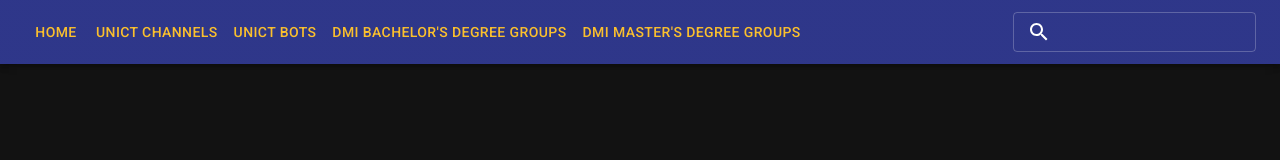
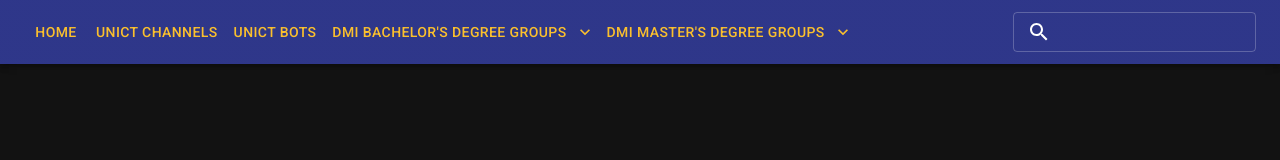
Before and after one commit to UNICT-DMI/unict-telegram-hub, a Next.js app: page / in a window 1280 px wide. Shown: the top 160 px of the page. Built offline with nearby package versions, Linux system fonts and the light colour scheme.

Commit message:
Added dropdown menu for desktop navigation

```diff
--- a/components/AppBar/appbar.tsx
+++ b/components/AppBar/appbar.tsx
@@ -2,7 +2,7 @@ import AppBar from '@mui/material/AppBar';
 import Toolbar from '@mui/material/Toolbar';
 import useIsMobile from '../../hooks/useIsMobile';
 import { FilterSetter } from '../../models/Filter';
-import DesktopNavigation from '../DesktopNavigation/DesktopNavigation';
+import DesktopNavigation from '../DesktopNavigation/desktopNavigation';
 
 const AppBarWrapper = ({ setFilter }: Props) => {
   return (
--- a/components/DesktopNavigation/desktopNavigation.tsx
+++ b/components/DesktopNavigation/desktopNavigation.tsx
@@ -4,16 +4,23 @@ import Link from 'next/link';
 import { FilterSetter } from '../../models/Filter';
 import { routes } from '../../pages';
 import Filter from '../Filter/Filter';
+import NavigationMenu from '../NavigationMenu/NavigationMenu';
 
-const DesktopNavigation = ({ setFilter }: Props) => {
+const DesktopNavigation = ({ setFilter }: Props): JSX.Element => {
   return (
     <>
-      <Box sx={{ flexGrow: 1 }}>
-        {routes.map((route, index) => (
-          <Button key={index}>
-            <Link href={route.href}>{route.label}</Link>
-          </Button>
-        ))}
+      <Box sx={{ display: 'flex', flexGrow: 1 }}>
+        {routes.map(route =>
+          route.subRoutes ? (
+            <div key={route.href}>
+              <NavigationMenu route={route} />
+            </div>
+          ) : (
+            <Button key={route.href}>
+              <Link href={route.href}>{route.label}</Link>
+            </Button>
+          )
+        )}
       </Box>
       <Filter setFilter={setFilter} />
     </>
--- /dev/null
+++ b/components/NavigationMenu/NavigationMenu.tsx
@@ -0,0 +1,65 @@
+import KeyboardArrowDownIcon from '@mui/icons-material/KeyboardArrowDown';
+import Button from '@mui/material/Button';
+import Menu from '@mui/material/Menu';
+import MenuItem from '@mui/material/MenuItem';
+import { useRouter } from 'next/router';
+import React from 'react';
+import Route from '../../models/Route';
+
+const NavigationMenu = ({ route }: Props): JSX.Element => {
+  const router = useRouter();
+  const [anchorEl, setAnchorEl] = React.useState<null | HTMLElement>(null);
+  const open = Boolean(anchorEl);
+
+  const handleClick = (event: React.MouseEvent<HTMLButtonElement>) => {
+    setAnchorEl(event.currentTarget);
+  };
+
+  const handleClose = (): void => {
+    setAnchorEl(null);
+  };
+
+  const handleNavigation = (href: string, query?: Record<string, string>) => {
+    router.push({
+      pathname: href,
+      query
+    });
+  };
+
+  return (
+    <>
+      <Button
+        aria-controls={open ? 'basic-menu' : undefined}
+        aria-haspopup='true'
+        aria-expanded={open ? 'true' : undefined}
+        onClick={handleClick}
+        endIcon={<KeyboardArrowDownIcon />}>
+        {route.label}
+      </Button>
+      <Menu
+        anchorEl={anchorEl}
+        open={open}
+        onClose={handleClose}
+        MenuListProps={{
+          'aria-labelledby': 'basic-button'
+        }}>
+        {route.subRoutes?.map(subroute => (
+          <MenuItem
+            key={subroute.label}
+            onClick={() => {
+              handleNavigation(`${route.href}/${subroute.href}`, subroute.queryParameters);
+              handleClose();
+            }}>
+            {subroute.label}
+          </MenuItem>
+        ))}
+      </Menu>
+    </>
+  );
+};
+
+export default NavigationMenu;
+
+interface Props {
+  route: Route;
+}
```
